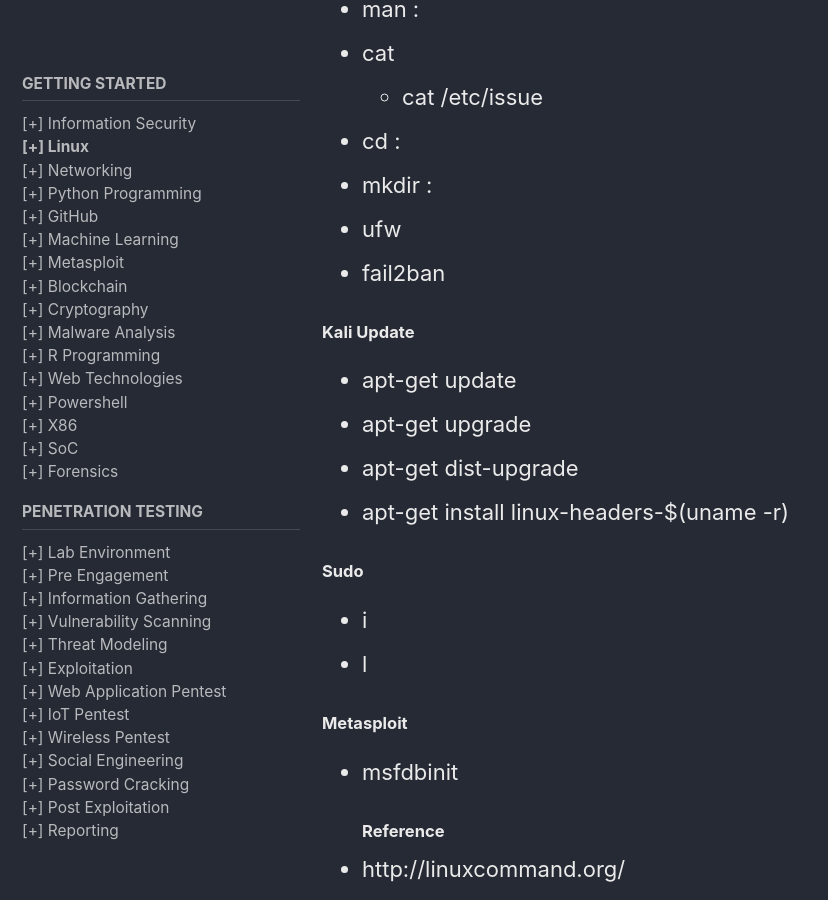
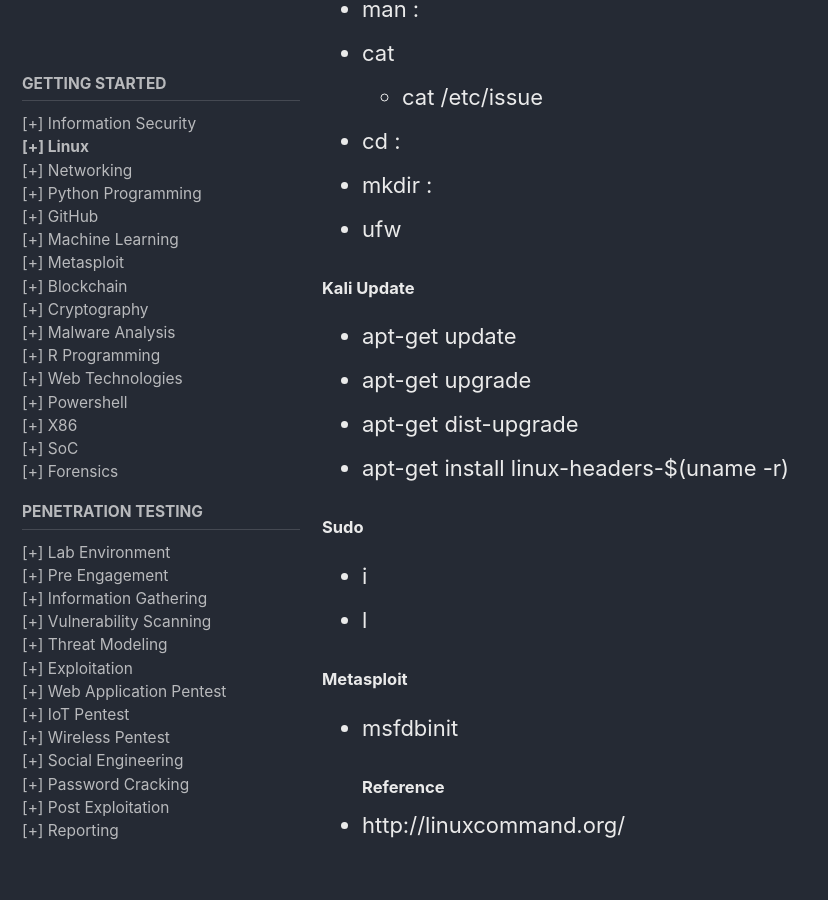
Before and after one commit to mohareti/cyberlab, a Jekyll site: the page built from _docs/02_linux-101.md, in a window 1280 px wide and 900 px high, scrolled down 324 px. Shown: the whole window, without its empty margins (0-828 px from the left). Built offline with Jekyll 4.4.1, drawn with Linux system fonts in a browser that asks for light colours; cached includes are drawn as plain includes; nearby versions of some CDN libraries.

Commit message:
Revert "Update 02_linux-101.md"
This reverts commit d62ae35865b7c9c94fde2a7142e989a63bce47b0.

```diff
--- a/_docs/02_linux-101.md
+++ b/_docs/02_linux-101.md
@@ -12,7 +12,6 @@ toc: true
 - cd :
 - mkdir :
 - ufw
-- fail2ban
 
 ##### Kali Update
 - apt-get update
```
